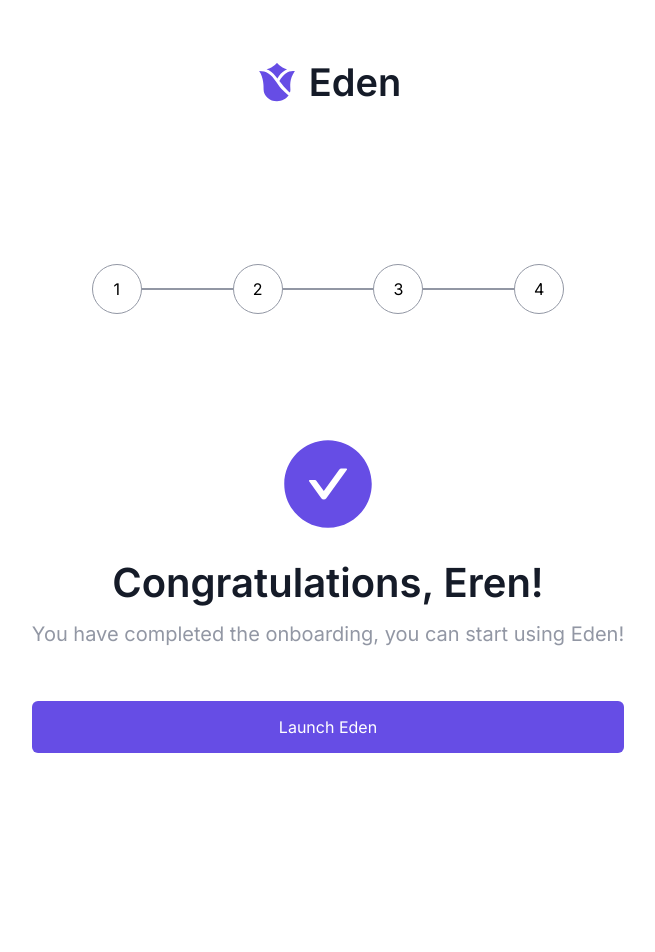
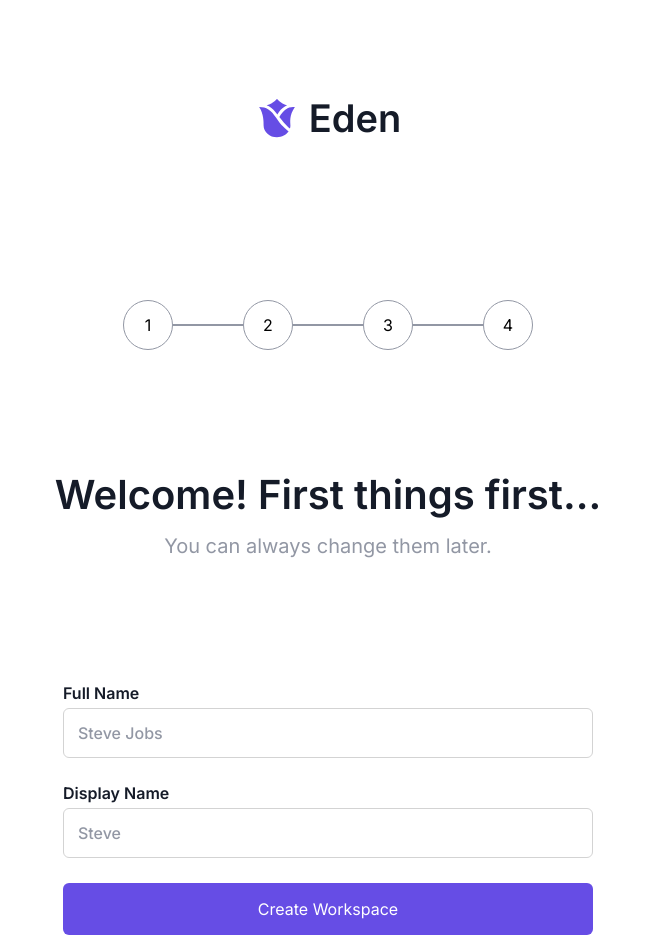
Before and after one commit to rahul-bharati/cutshort-fe-interview-mockup, a React (Create React App) app: page / in a window 1280 px wide. Shown: the top 952 px of the page, without its empty margins (312-967 px from the left). Before the commit the page ends 813 px from the top, so only its background shows below. Built offline with nearby package versions, Linux system fonts and the light colour scheme.

Commit message:
Fix fe glitches and add framer motion

```diff
--- a/package.json
+++ b/package.json
@@ -6,6 +6,7 @@
     "@testing-library/jest-dom": "^5.14.1",
     "@testing-library/react": "^13.0.0",
     "@testing-library/user-event": "^13.2.1",
+    "framer-motion": "^7.0.1",
     "react": "^18.2.0",
     "react-dom": "^18.2.0",
     "react-icons": "^4.4.0",
--- a/src/App.js
+++ b/src/App.js
@@ -1,11 +1,14 @@
+import { useContext } from "react";
 import Logo from "./components/Logo";
 import Step from "./components/Step";
+import { OnboardingContext } from "./context/OnboardingContext";
 import Step1 from "./screens/Step1";
 import Step2 from "./screens/Step2";
 import Step3 from "./screens/Step3";
 import Step4 from "./screens/Step4";
 
 function App() {
+  const { currentStep } = useContext(OnboardingContext);
   return (
     <div className="App">
       <div className="logo-container">
@@ -14,10 +17,10 @@ function App() {
       <div className="step-container">
         <Step />
       </div>
-      {/* <Step1 /> */}
-      {/* <Step2 /> */}
-      {/* <Step3 /> */}
-      <Step4 />
+      <Step1 isVisible={currentStep === 0} />
+      <Step2 isVisible={currentStep === 1} />
+      <Step3 isVisible={currentStep === 2} />
+      <Step4 isVisible={currentStep === 3} />
     </div>
   );
 }
--- a/src/components/Button.jsx
+++ b/src/components/Button.jsx
@@ -1,5 +1,9 @@
-const Button = ({ text }) => {
-  return <button className="btn btn__main">{text}</button>;
+const Button = ({ text, onClick }) => {
+  return (
+    <button className="btn btn__main" onClick={onClick}>
+      {text}
+    </button>
+  );
 };
 
 export default Button;
--- /dev/null
+++ b/src/context/OnboardingContext.jsx
@@ -0,0 +1,18 @@
+import { createContext, useState } from "react";
+
+export const OnboardingContext = createContext("");
+
+export const OnboardingContextProvider = ({ children }) => {
+  const [currentStep, setCurrentStep] = useState(0);
+
+  const gotoNextStep = () => {
+    if (currentStep === 3) setCurrentStep(0);
+    else setCurrentStep(currentStep + 1);
+  };
+
+  return (
+    <OnboardingContext.Provider value={{ currentStep, gotoNextStep }}>
+      {children}
+    </OnboardingContext.Provider>
+  );
+};
--- a/src/index.js
+++ b/src/index.js
@@ -2,10 +2,13 @@ import React from "react";
 import ReactDOM from "react-dom/client";
 import "./index.scss";
 import App from "./App";
+import { OnboardingContextProvider } from "./context/OnboardingContext";
 
 const root = ReactDOM.createRoot(document.getElementById("root"));
 root.render(
   <React.StrictMode>
-    <App />
+    <OnboardingContextProvider>
+      <App />
+    </OnboardingContextProvider>
   </React.StrictMode>
 );
--- a/src/index.scss
+++ b/src/index.scss
@@ -22,12 +22,12 @@ body {
   display: flex;
   align-items: center;
   justify-content: center;
-  min-height: 100vh;
   height: 100%;
 }
 
 .App {
   padding: 60px 10px;
+  padding-top: 12vh;
   display: flex;
   flex-direction: column;
   align-items: center;
@@ -170,6 +170,7 @@ body {
   font-weight: 400;
   border-radius: 6px;
   margin-top: 25px;
+  cursor: pointer;
 
   &.btn__main {
     background-color: var(--primary-color);
@@ -183,6 +184,7 @@ body {
   align-items: center;
   justify-content: center;
   position: relative;
+  max-width: 530px;
 
   & .step-counter {
     height: 50px;
@@ -257,7 +259,7 @@ body {
 }
 
 .inputs-container {
-  max-width: 600px;
+  max-width: 530px;
   width: 100%;
 }
 
--- a/src/screens/Step1.jsx
+++ b/src/screens/Step1.jsx
@@ -2,17 +2,24 @@ import Heading from "./../components/Heading";
 import Subheading from "./../components/Subheading";
 import Input from "./../components/Input";
 import Button from "./../components/Button";
+import { useContext } from "react";
+import { OnboardingContext } from "./../context/OnboardingContext";
 
-const Step1 = () => {
+const Step1 = ({ isVisible }) => {
+  const { gotoNextStep } = useContext(OnboardingContext);
   return (
+    <>
+      {isVisible && (
         <>
           <Heading text="Welcome! First things first..." />
           <Subheading text="You can always change them later." />
           <div className="inputs-container">
             <Input type="text" placeholder="Steve Jobs" label="Full Name" />
             <Input type="text" placeholder="Steve" label="Display Name" />
-        <Button text="Create Workspace" />
+            <Button text="Create Workspace" onClick={gotoNextStep} />
           </div>
+        </>
+      )}
     </>
   );
 };
--- a/src/screens/Step2.jsx
+++ b/src/screens/Step2.jsx
@@ -2,12 +2,19 @@ import Heading from "./../components/Heading";
 import Subheading from "./../components/Subheading";
 import Input from "./../components/Input";
 import Button from "./../components/Button";
+import { useContext } from "react";
+import { OnboardingContext } from "./../context/OnboardingContext";
 
-const Step2 = () => {
+const Step2 = ({ isVisible }) => {
+  const { gotoNextStep } = useContext(OnboardingContext);
+
   return (
+    <>
+      {isVisible && (
         <>
           <Heading text="Let's setup a home for all your work" />
           <Subheading text="You can always create another workspace later." />
+          <div className="inputs-container">
             <Input type="text" placeholder="Eden" label="Workspace Name" />
             <Input
               type="email"
@@ -15,7 +22,10 @@ const Step2 = () => {
               label="Workspace URL"
               optionalText="(optional)"
             />
-      <Button text="Create Workspace" />
+            <Button text="Create Workspace" onClick={gotoNextStep} />
+          </div>
+        </>
+      )}
     </>
   );
 };
--- a/src/screens/Step3.jsx
+++ b/src/screens/Step3.jsx
@@ -4,11 +4,16 @@ import Button from "./../components/Button";
 import Radio from "../components/CustomRadio";
 
 import { HiUser, HiUserGroup } from "react-icons/hi";
-import { useState } from "react";
+import { useState, useContext } from "react";
+import { OnboardingContext } from "./../context/OnboardingContext";
 
-const Step3 = () => {
+const Step3 = ({ isVisible }) => {
+  const { gotoNextStep } = useContext(OnboardingContext);
+
   const [selected, setSelected] = useState("individual");
   return (
+    <>
+      {isVisible && (
         <>
           <Heading text="How are you planning to use Eden?" />
           <Subheading text="We'll streamline your setup experience accordingly" />
@@ -31,8 +36,10 @@ const Step3 = () => {
                 onChange={setSelected}
               />
             </div>
-        <Button text="Create Workspace" />
+            <Button text="Create Workspace" onClick={gotoNextStep} />
           </div>
+        </>
+      )}
     </>
   );
 };
--- a/src/screens/Step4.jsx
+++ b/src/screens/Step4.jsx
@@ -3,9 +3,15 @@ import Subheading from "./../components/Subheading";
 import Button from "./../components/Button";
 
 import { AiFillCheckCircle } from "react-icons/ai";
+import { useContext } from "react";
+import { OnboardingContext } from "./../context/OnboardingContext";
 
-const Step4 = () => {
+const Step4 = ({ isVisible }) => {
+  const { gotoNextStep } = useContext(OnboardingContext);
+
   return (
+    <>
+      {isVisible && (
         <>
           <div className="check-div">
             <AiFillCheckCircle />
@@ -16,8 +22,10 @@ const Step4 = () => {
             isLast
           />
           <div className="inputs-container">
-        <Button text="Launch Eden" />
+            <Button text="Launch Eden" onClick={gotoNextStep} />
           </div>
+        </>
+      )}
     </>
   );
 };
```
Also changed, not shown: 1 other file (tests, documents, lock files or other folders). Lines whose indentation alone changed are shown as unchanged.
